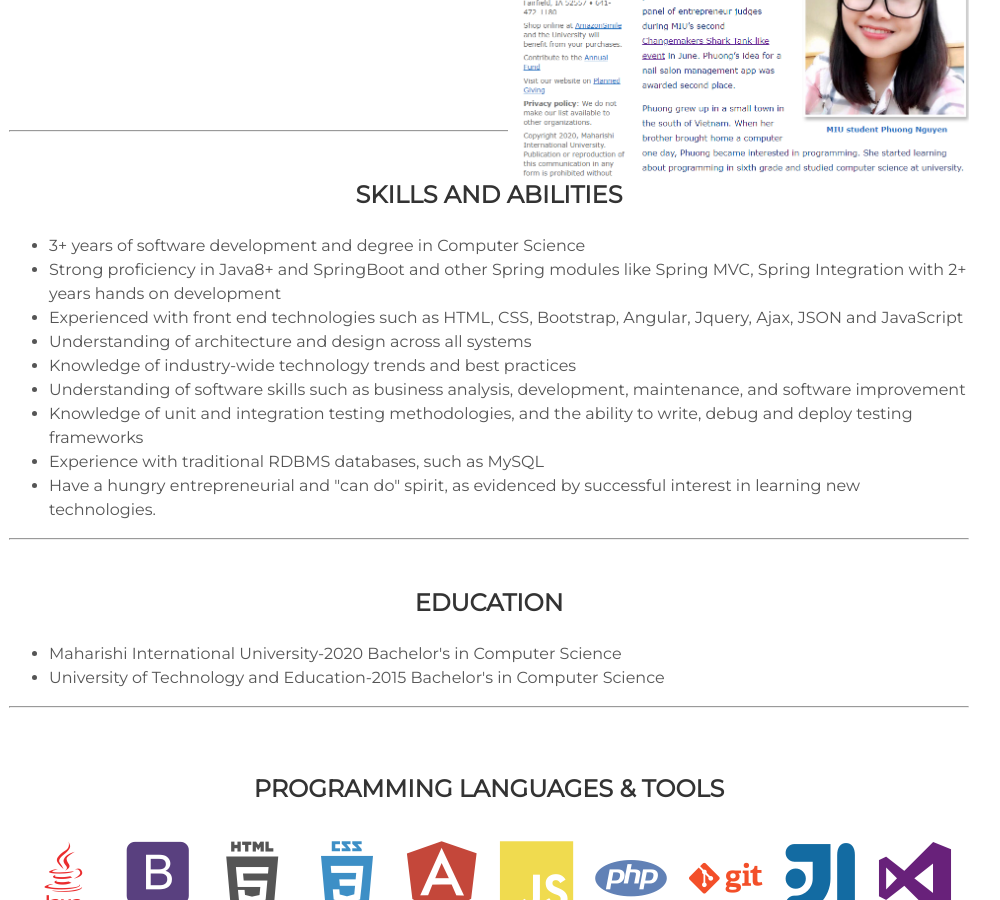
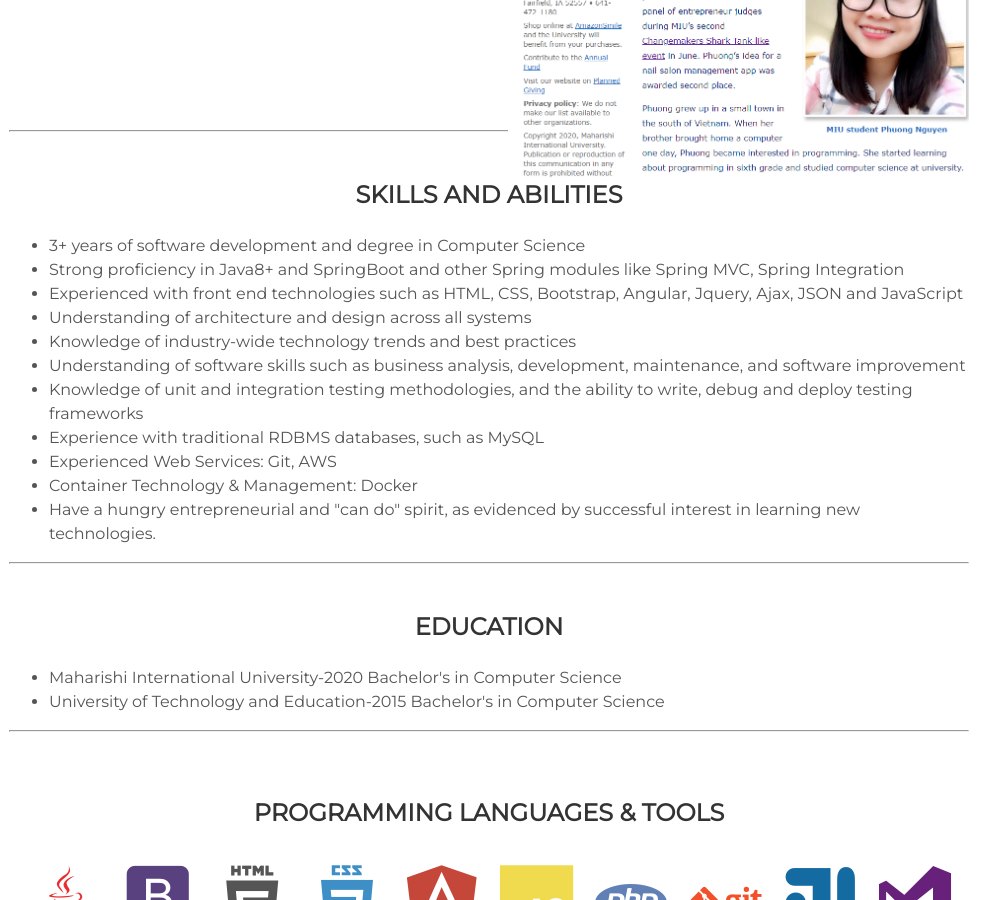
Before and after one commit to phuongnguyen0610/phuongnguyen0610.github.io, a Jekyll site: the page built from index.html, in a window 1280 px wide and 900 px high, scrolled down 1814 px. Shown: the whole window, without its empty margins (151-1151 px from the left). Built offline with Jekyll 4.4.1, drawn with Linux system fonts in a browser that asks for light colours.

Commit message:
Update about.html

```diff
--- a/_includes/about.html
+++ b/_includes/about.html
@@ -52,13 +52,15 @@
     <div>
       <ul>
         <li>3+ years of software development and degree in Computer Science</li>
-        <li>Strong proficiency in Java8+ and SpringBoot and other Spring modules like Spring MVC, Spring Integration with 2+ years hands on development</li>
+        <li>Strong proficiency in Java8+ and SpringBoot and other Spring modules like Spring MVC, Spring Integration</li>
         <li>Experienced with front end technologies such as HTML, CSS, Bootstrap, Angular, Jquery, Ajax, JSON and JavaScript</li>
         <li>Understanding of architecture and design across all systems</li>
         <li>Knowledge of industry-wide technology trends and best practices</li>
         <li>Understanding of software skills such as business analysis, development, maintenance, and software improvement</li>
         <li>Knowledge of unit and integration testing methodologies, and the ability to write, debug and deploy testing frameworks</li>
         <li>Experience with traditional RDBMS databases, such as MySQL</li>
+        <li>Experienced Web Services: Git, AWS</li>
+        <li>Container Technology & Management: Docker</li>
         <li>Have a hungry entrepreneurial and "can do" spirit, as evidenced by successful interest in learning new technologies.</li>
       </ul>
     </div>
```
